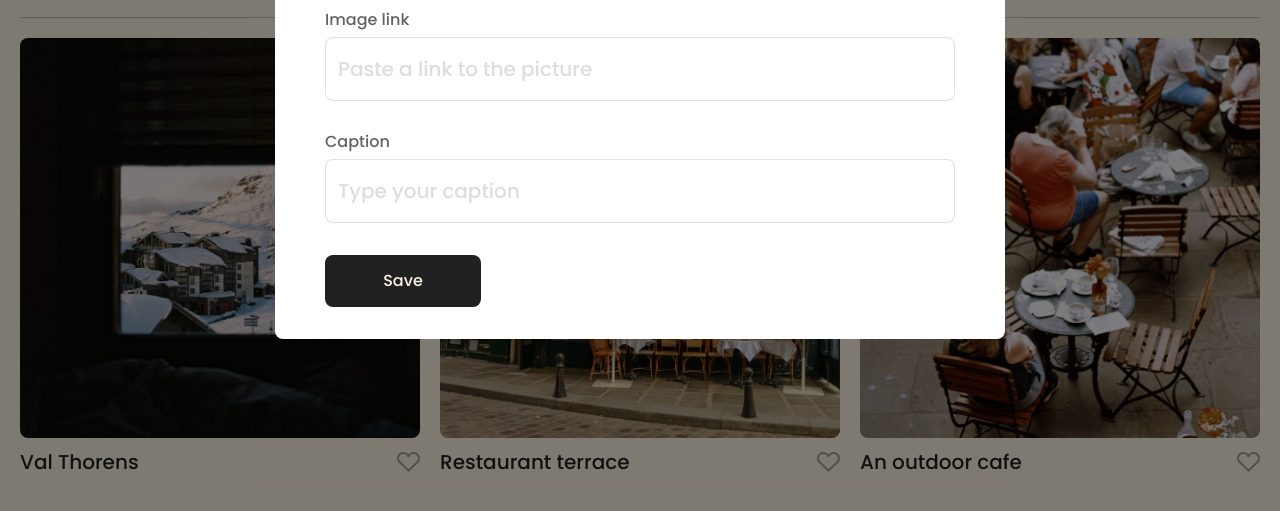
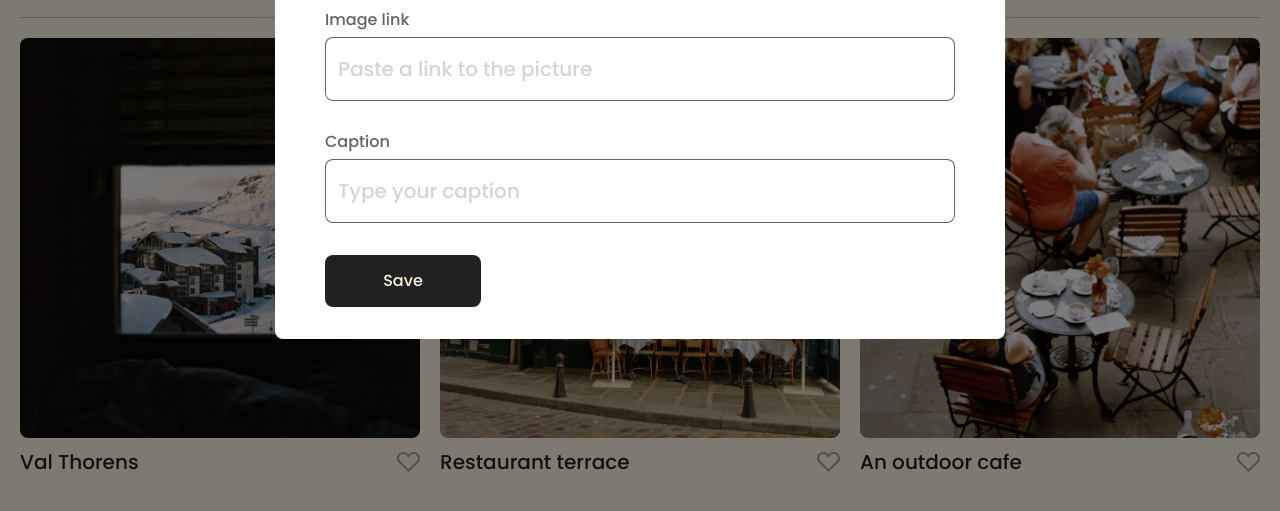
Before and after one commit to keanu-sida/se_project_spots, a plain HTML site: page index.html in a window 1280 px wide. Both pictures are taken after a click on the button "+ New Post". Shown: the part 273-784 px from the top of the page. Drawn offline with Linux system fonts and the light colour scheme.

Commit message:
update modal CSS styling

```diff
--- a/blocks/modal.css
+++ b/blocks/modal.css
@@ -62,7 +62,6 @@
   font-weight: 500;
   font-size: 32px;
   line-height: 100%;
-  letter-spacing: 0%;
 }
 
 .modal__form {
@@ -77,19 +76,18 @@
   font-weight: 500;
   font-size: 16px;
   line-height: 1.1;
-  color: #212121;
-  opacity: 0.7;
+  color: rgba(33, 33, 33, 0.7);
 }
 
 .modal__input {
+  color: rgba(33, 33, 33);
   display: block;
   padding: 16px 12px;
   font-family: Poppins, Arial, sans-serif;
   font-weight: 500;
   font-size: 20px;
   line-height: 100%;
-  border: 1px solid #21212146;
-  opacity: 0.7;
+  border: 1px solid rgba(33, 33, 33, 0.7);
   border-radius: 8px;
   margin: 8px 0 0;
   width: 100%;
@@ -97,7 +95,6 @@
 }
 
 .modal__input::placeholder {
-  color: #212121;
   opacity: 0.3;
 }
 
```
